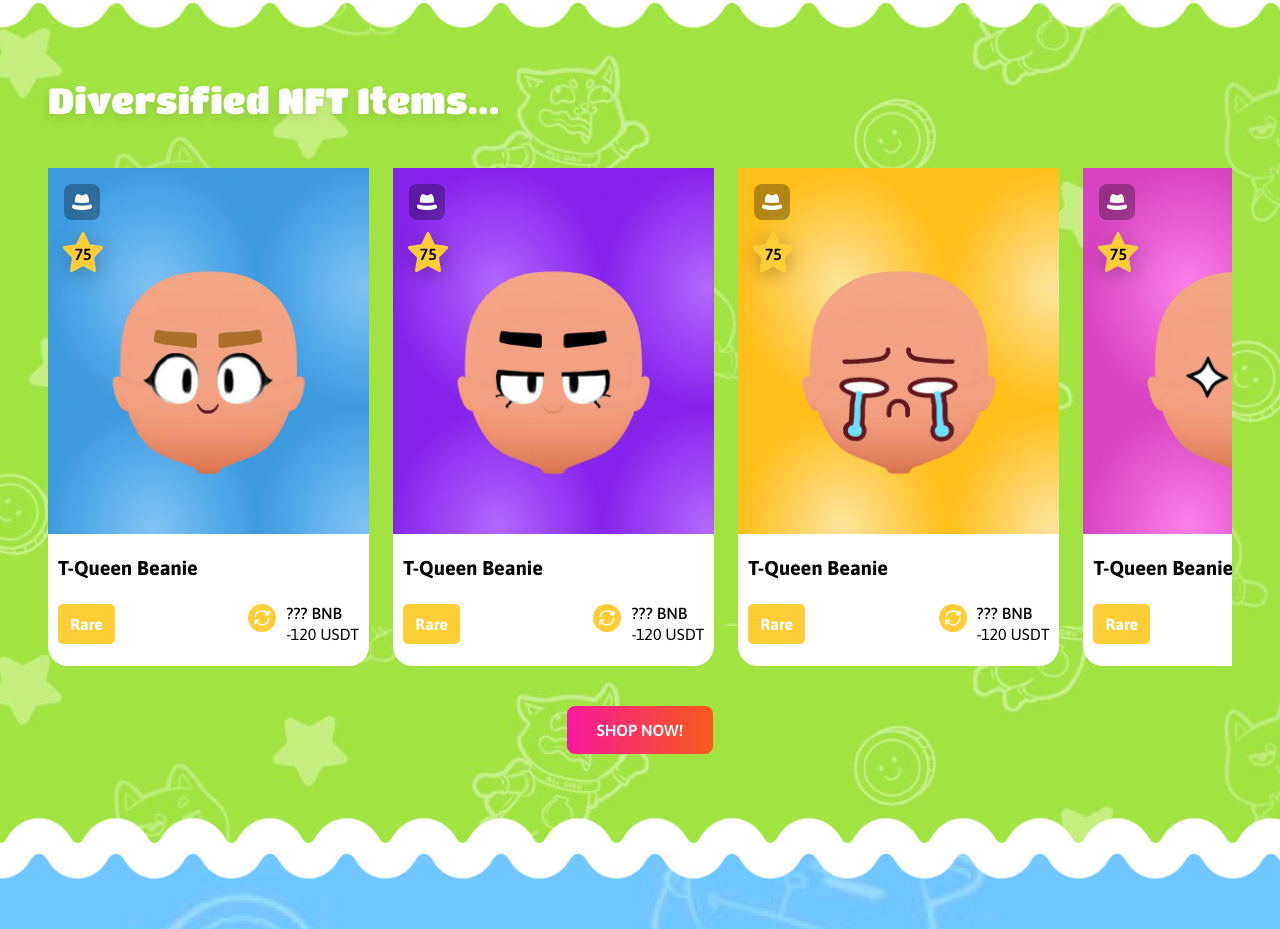
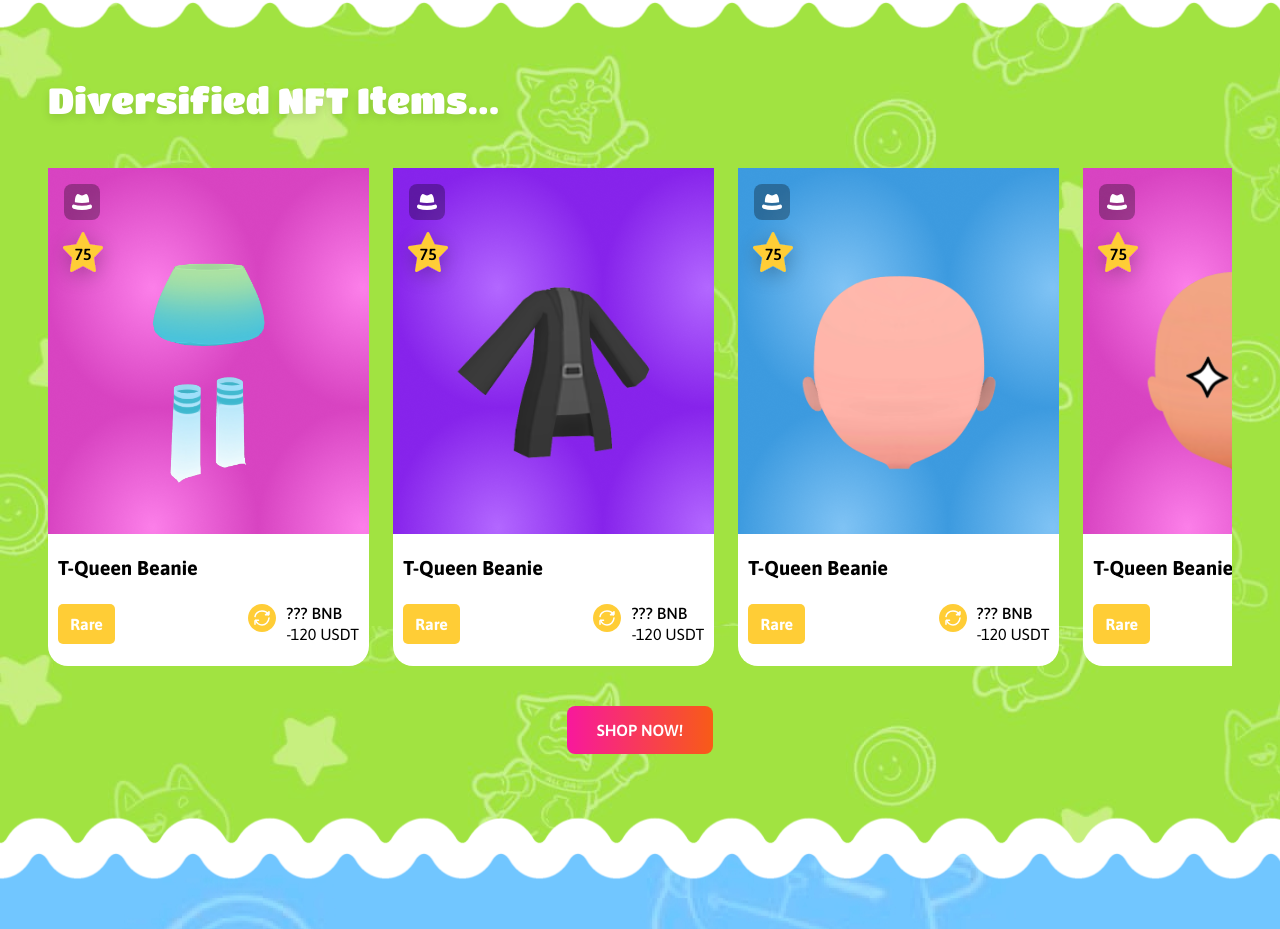
Before and after one commit to TaDuyKhang/demo, a React (Create React App) app: page / in a window 1280 px wide. Shown: the part 3181-4110 px from the top of the page. Built offline with nearby package versions, Linux system fonts and the light colour scheme.

Commit message:
add random item function section5

```diff
--- a/src/component/Section5.jsx
+++ b/src/component/Section5.jsx
@@ -2,6 +2,7 @@ import NftItem from "./NftItem";
 import "../css/Section5.scss";
 import { Swiper, SwiperSlide } from "swiper/react";
 import "swiper/css";
+import { useState } from "react";
 
 const NFT_ITEMS = [
   {
@@ -383,6 +384,7 @@ const NFT_ITEMS = [
 ];
 
 function Section5() {
+  const [randomItem, setRandomItem] = useState(getRandomItem(NFT_ITEMS));
   return (
     <div className="section5">
       <div className="content-container">
@@ -410,7 +412,7 @@ function Section5() {
             },
           }}
         >
-          {NFT_ITEMS.map((item, index) => (
+          {randomItem.map((item, index) => (
             <SwiperSlide key={index}>
               <NftItem className="item" {...item} />
             </SwiperSlide>
@@ -427,4 +429,14 @@ function Section5() {
   );
 }
 
+function getRandomItem(arr) {
+  const Array = [];
+  for (let i = 0; i < 10; i++) {
+    const randomIndex = Math.floor(Math.random() * arr.length);
+    let item = arr[randomIndex];
+    Array.push(item);
+  }
+  return Array;
+}
+
 export default Section5;
```
